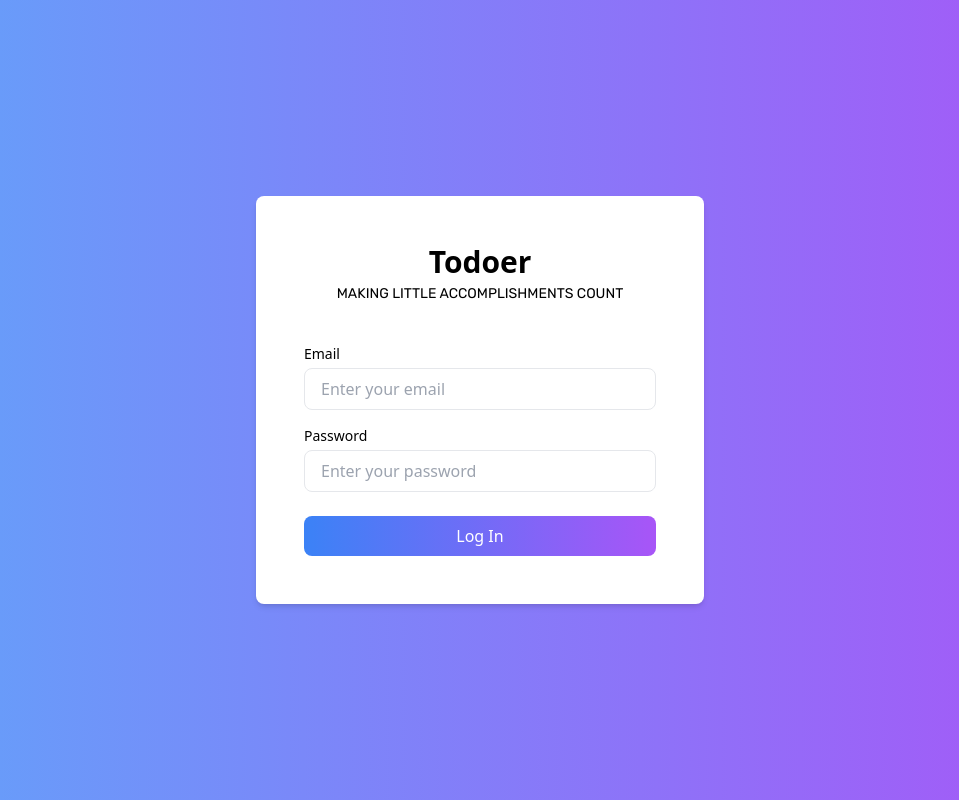
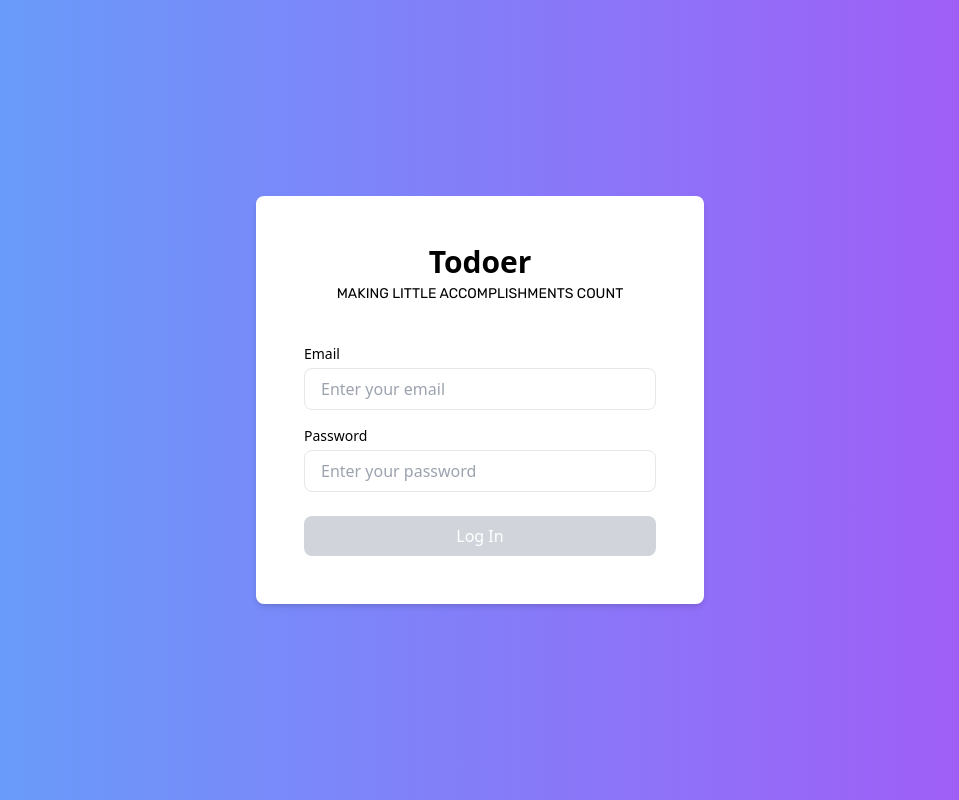
Before and after one commit to esdeguzman/todoer, a Next.js app: page / in a window 1280 px wide. Shown: the whole page, without its empty margins (160-1119 px from the left). Built offline with nearby package versions, Linux system fonts and the light colour scheme.

Commit message:
Fixed disabled background issue

```diff
--- a/src/pages/components/Login.jsx
+++ b/src/pages/components/Login.jsx
@@ -77,7 +77,7 @@ function Login({setLoggedIn, filterTodos}) {
             />
           </div>
           <button
-            className="w-full py-2 bg-gradient-to-r from-blue-500 to-purple-500 text-white rounded-lg hover:from-blue-600 hover:to-purple-600 focus:outline-none"
+            className="w-full py-2 text-white rounded-lg bg-blue-500 hover:from-blue-600 disabled:bg-gray-300"
             onClick={(e) => login(e)}
             disabled={email.length === 0 || password.length === 0}
           >
--- a/src/pages/components/NewItem.jsx
+++ b/src/pages/components/NewItem.jsx
@@ -45,8 +45,9 @@ function NewItem({ todos, title, description, setTitle, setDescription, addTodo,
       />
       <div className="relative">
         <button
-          className="add-btn mt-2 bg-blue-500 hover:bg-blue-600 text-white py-2 px-4 rounded"
+          className="add-btn mt-2 bg-blue-500 hover:from-blue-600 disabled:bg-gray-300 text-white py-2 px-4 rounded"
           onClick={() => addTodo(title)}
+          disabled={title.length === 0}
         >
           Add Todo Item
         </button>
```
